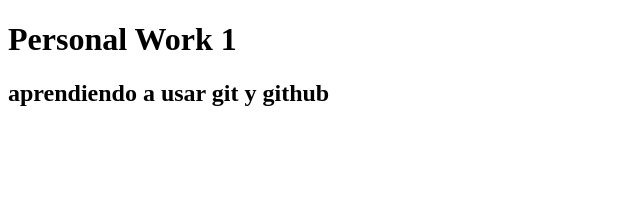
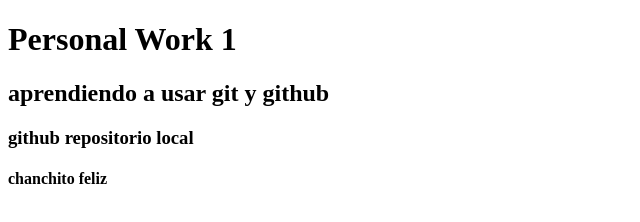
Before and after one commit to GYLDEX/Personal-work, a plain HTML site: page index.html in a window 1280 px wide. Shown: the whole page, without its empty margins (0-640 px from the left). Drawn offline with Linux system fonts and the light colour scheme.

Commit message:
h3 y h4 news
se agrego un h3 y h4

```diff
--- a/index.html
+++ b/index.html
@@ -7,6 +7,8 @@
     <title>Personalwork</title>
     <h1>Personal Work 1</h1>
     <h2>aprendiendo a usar git y github</h2>
+    <h3>github repositorio local</h3>
+    <h4>chanchito feliz</h4>
 </head>
 <body>
 
```
